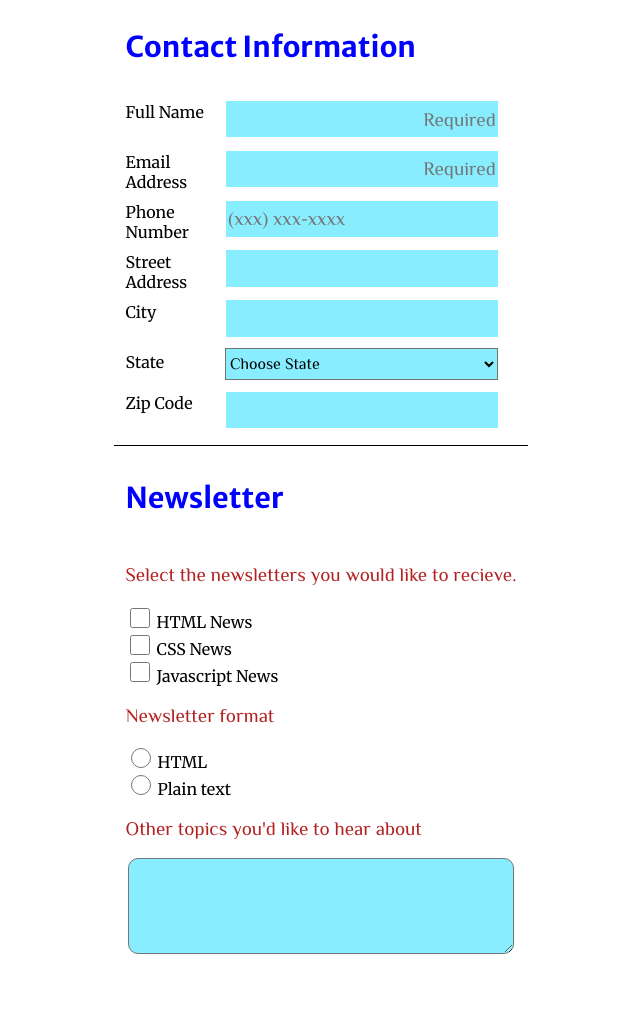
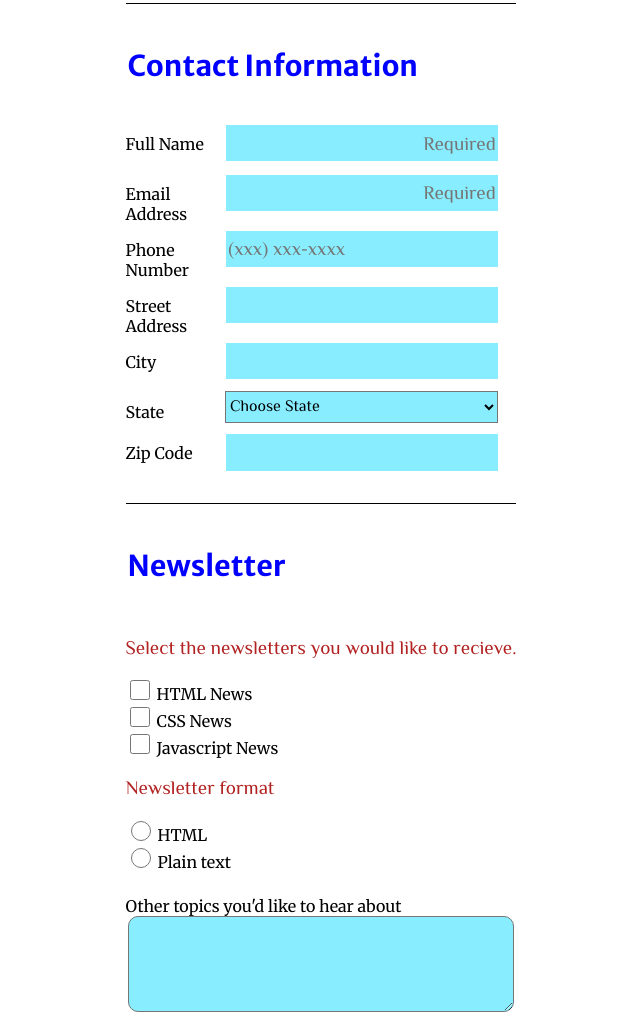
Before and after one commit to DJFlyn6842/Team-Treehouse-Project-Three, a plain HTML site: page index.html in a window 1280 px wide. Shown: the part 201-1220 px from the top of the page, without its empty margins (319-959 px from the left). Drawn offline with Linux system fonts and the light colour scheme.

Commit message:
Fixes
Changes

```diff
--- a/css/style.css
+++ b/css/style.css
@@ -51,21 +51,26 @@ fieldset {
   display: flex;
   flex-direction: column;
   border: none;
-  border-top: 1px solid
+  margin-top: 1em;
 }
 
-h3 {
+legend {
+  display: block;
+  width: 100%;
   font-family: 'Merriweather Sans', sans-serif;
   font-weight: 700;
   font-size: 1.8em;
   color: blue;
+  padding-top: 1.5em;
+  border-top: 1px solid #000;
+  padding-bottom: 1em;
 }
 
 label {
   font-family: 'Merriweather', sans-serif;
   font-weight: 400;
   font-size: 1em;
-  margin-top: .5em;
+  margin-top: 1em;
 }
 
 h4 {
@@ -86,6 +91,10 @@ h4 {
   align-self: center;
   width: 99%;
   height: 6em;
+}
+
+.six {
+  padding-top: 1.5em;
 }
 
 #done {
--- a/index.html
+++ b/index.html
@@ -36,7 +36,7 @@
 
     <fieldset class="data">
 
-      <h3>Contact Information</h3>
+      <legend>Contact Information</legend>
 
       <div class="grouping">
         <label for="name">Full Name</label>
@@ -125,7 +125,7 @@
 
     <fieldset class="choices">
 
-      <h3>Newsletter</h3>
+      <legend>Newsletter</legend>
 
       <p>Select the newsletters you would like to recieve.</p>
 
@@ -136,7 +136,7 @@
 
       <div class="two">
         <input type="checkbox" id="css_news" value="css_news" name="newsletters">
-        <label for="html_news">CSS News</label>
+        <label for="css_news">CSS News</label>
       </div>
 
       <div class="three">
@@ -156,9 +156,10 @@
         <label for="text1">Plain text</label>
       </div>
 
-      <p>Other topics you'd like to hear about</p>
-
-      <textarea id="topics" name="user_interests"></textarea>
+      <div class="six">
+        <label for="topics">Other topics you'd like to hear about</label>
+        <textarea id="topics" name="user_interests"></textarea>
+      </div>
 
     </fieldset>
 
```
